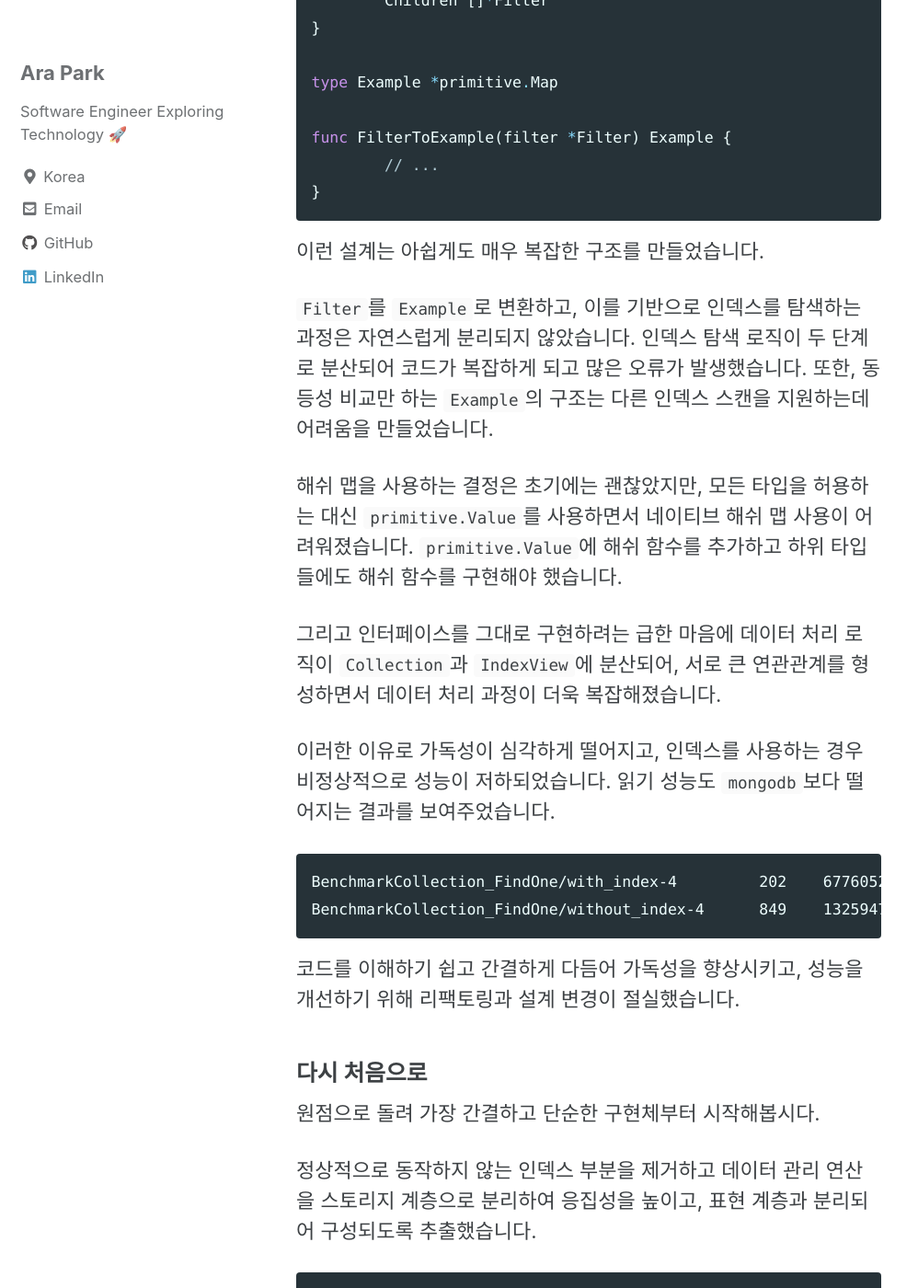
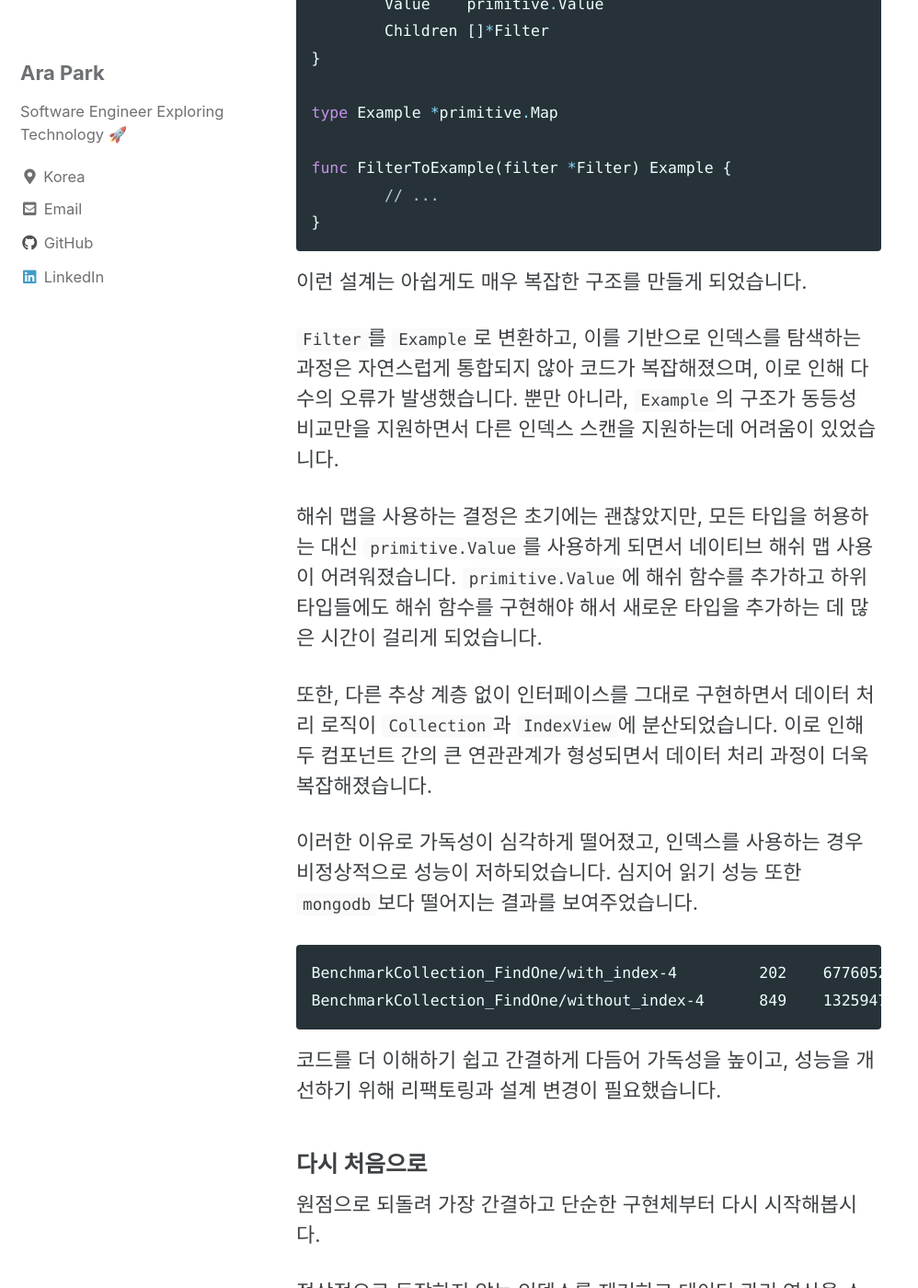
Before and after one commit to siyul-park/siyul-park.github.io, a Jekyll site: the page built from _posts/2024-01-14-develop-in-memory-document-database-with-index.md, in a window 1280 px wide and 1400 px high, scrolled down 3792 px. Shown: the whole window at 92% size, without its empty margins (0-998 px from the left). Built offline with Jekyll 4.4.1, drawn with Linux system fonts in a browser that asks for light colours; cached includes are drawn as plain includes; comment, search, counter and statistics services are not loaded; some of the changed text lies outside the part shown.

Commit message:
fix: improve readability

````diff
--- a/_posts/2024-01-14-develop-in-memory-document-database-with-index.md
+++ b/_posts/2024-01-14-develop-in-memory-document-database-with-index.md
@@ -7,7 +7,7 @@ categories: database
 
 [uniflow](https://github.com/siyul-park/uniflow)은 Stand-Alone 지원과 효과적인 테스트를 위해 인메모리 도큐먼트 데이터베이스인 `memdb`를 제공합니다. 이는 개발 및 테스트 환경에서 `mongodb`를 대체하여 빠르고 간편한 환경 구성을 위해 설계되었습니다.
 
-`mongodb`를 테스트 환경에서 사용할 때는 각 테스트 간 독립성을 유지하기 위해 개별적으로 `mongodb` 인스턴스를 활용했습니다. 테스트 속도를 향상시키기 위해 인스턴스 풀과 `memory` 모드를 활용했지만, 새로운 `mongodb` 인스턴스를 생성하는 데 걸리는 시간이 길어 원하는 성능을 얻지는 못했습니다.
+`mongodb`를 테스트 환경에서 사용할 때는 각 테스트 간 독립성을 유지하기 위해 개별적으로 `mongodb` 인스턴스를 사용했습니다. 테스트 속도를 향상시키기 위해 인스턴스 풀과 `memory` 모드를 활용했지만, 새로운 `mongodb` 인스턴스를 생성하는 데 시간이 오래 걸려 원하는 성능을 얻지는 못했습니다.
 
 ```shell
 BenchmarkCollection_InsertOne-4    	       1	1412007646 ns/op	  896992 B/op	    4648 allocs/op
@@ -68,7 +68,7 @@ type IndexModel struct {
 }
 ```
 
-초기에는 인터페이스를 설계할 때 어떤 타입이든 받을 수 있도록 `interface{}`를 사용했지만, 이로 인해 너무 많은 타입에 대응하기 어려웠고, `reflection` 사용이 빈번하여 성능이 감소했습니다. 이에 따라 명확한 타입 정의가 필요하다고 판단하여 `BSON`과 유사한 `Boolean`, `Integer`, `Float`, `String`, `Map`, `Slice`, `Binary`를 지원하기로 결정했습니다. 이 값들은 공통 인터페이스인 `primitive.Value`를 구현합니다.
+인터페이스를 설계할 때 초기에는 `interface{}`를 사용하여 모든 타입을 수용했습니다. 그러나 많은 타입에 일일이 대응이 필요했고 `reflection` 사용으로 성능 저하가 발생했습니다. 이에 따라 `BSON`과 유사한 `Boolean`, `Integer`, `Float`, `String`, `Map`, `Slice`, `Binary`를 명확히 정의하게 되었습니다. 이들은 공통 인터페이스인 `primitive.Value`를 구현합니다. 그리고 자원 공유로 발생하는 문제를 최소화하고, 안정적으로 `Map`의 키로 사용될 수 있도록 `immutable`하게 설계되었습니다.
 
 ```go
 type Value interface {
@@ -78,9 +78,9 @@ type Value interface {
 }
 ```
 
-문서를 저장하고 인덱싱하기 위해 처음에 고려한 방법은 해쉬 맵을 사용하는 것이었습니다. 해쉬 맵은 인덱스 유니크 스캔 이외의 다른 스캔 방식을 지원하기 어렵지만, 인덱스 키가 동일한 값을 찾는 경우가 가장 많아 다른 스캔 방식을 지원할 필요성이 크지 않았습니다. 개발 및 테스트 데이터가 적어 해시 충돌도 적을 것으로 예상되었습니다. 또한, `go`에서 네이티브로 지원하는 `map`을 그대로 활용할 수 있어 개발이 용이했습니다.
+문서를 저장하고 인덱싱하기 위해 처음에 고려한 방법은 해쉬 맵을 사용하는 것이었습니다. 해쉬 맵은 인덱스 유니크 스캔 이외의 다른 스캔 방식을 지원하기 어렵지만, 기능적으로 동일한 값을 찾는 경우가 가장 많아 다른 스캔 방식을 지원할 필요성이 크지 않았습니다. 개발 및 테스트시에 데이터 수가 적어 해시 충돌도 적을 것으로 예상되었습니다. 또한, `go`에서 네이티브로 지원하는 `map`을 그대로 활용할 수 있어 개발이 용이했습니다.
 
-문서를 탐색하기 위해 `SQL`의 `WHERE` 절을 `AST`로 변환한 것과 유사한 `Filter`를 `Example`로 만들었습니다. `Example`는 인덱스 키와 그에 해당하는 값을 가지고 있는 `map`이며, 탐색을 원하는 문서의 부분집합이었습니다. 인덱스 유니크 스캔만을 고려했기 때문에 이런 단순한 구조로 인덱스를 탐색할 수 있을 것으로 가정했습니다. `Filter`가 `Example`로 변환된 후에는 해당 `Example`를 기반으로 어떻게 인덱스를 탐색할지 결정하게 됩니다.
+문서를 탐색하기 위해 `SQL`의 `WHERE` 절을 `AST`로 변환한 것과 유사한 `Filter`를 `Example`로 만들었습니다. `Example`는 인덱스 키와 그에 해당하는 값을 가지고 있는 `map`이며, 탐색을 원하는 문서의 부분 집합이었습니다. `Filter`가 `Example`로 변환된 후에는 이를 기반으로 어떻게 인덱스를 탐색할지 결정하게 됩니다. 인덱스 유니크 스캔에 중점을 두어 이런 단순한 구조로 인덱스를 탐색할 수 있다고 생각했습니다.
 
 ```go
 type Filter struct {
@@ -97,28 +97,28 @@ func FilterToExample(filter *Filter) Example {
 }
 ```
 
-이런 설계는 아쉽게도 매우 복잡한 구조를 만들었습니다.
+이런 설계는 아쉽게도 매우 복잡한 구조를 만들게 되었습니다.
 
-`Filter`를 `Example`로 변환하고, 이를 기반으로 인덱스를 탐색하는 과정은 자연스럽게 분리되지 않았습니다. 인덱스 탐색 로직이 두 단계로 분산되어 코드가 복잡하게 되고 많은 오류가 발생했습니다. 또한, 동등성 비교만 하는 `Example`의 구조는 다른 인덱스 스캔을 지원하는데 어려움을 만들었습니다.
+`Filter`를 `Example`로 변환하고, 이를 기반으로 인덱스를 탐색하는 과정은 자연스럽게 통합되지 않아 코드가 복잡해졌으며, 이로 인해 다수의 오류가 발생했습니다. 뿐만 아니라, `Example`의 구조가 동등성 비교만을 지원하면서 다른 인덱스 스캔을 지원하는데 어려움이 있었습니다.
 
-해쉬 맵을 사용하는 결정은 초기에는 괜찮았지만, 모든 타입을 허용하는 대신 `primitive.Value`를 사용하면서 네이티브 해쉬 맵 사용이 어려워졌습니다. `primitive.Value`에 해쉬 함수를 추가하고 하위 타입들에도 해쉬 함수를 구현해야 했습니다.
+해쉬 맵을 사용하는 결정은 초기에는 괜찮았지만, 모든 타입을 허용하는 대신 `primitive.Value`를 사용하게 되면서 네이티브 해쉬 맵 사용이 어려워졌습니다. `primitive.Value`에 해쉬 함수를 추가하고 하위 타입들에도 해쉬 함수를 구현해야 해서 새로운 타입을 추가하는 데 많은 시간이 걸리게 되었습니다.
 
-그리고 인터페이스를 그대로 구현하려는 급한 마음에 데이터 처리 로직이 `Collection`과 `IndexView`에 분산되어, 서로 큰 연관관계를 형성하면서 데이터 처리 과정이 더욱 복잡해졌습니다.
+또한, 다른 추상 계층 없이 인터페이스를 그대로 구현하면서 데이터 처리 로직이 `Collection`과 `IndexView`에 분산되었습니다. 이로 인해 두 컴포넌트 간의 큰 연관관계가 형성되면서 데이터 처리 과정이 더욱 복잡해졌습니다.
 
-이러한 이유로 가독성이 심각하게 떨어지고, 인덱스를 사용하는 경우 비정상적으로 성능이 저하되었습니다. 읽기 성능도 `mongodb`보다 떨어지는 결과를 보여주었습니다.
+이러한 이유로 가독성이 심각하게 떨어졌고, 인덱스를 사용하는 경우 비정상적으로 성능이 저하되었습니다. 심지어 읽기 성능 또한 `mongodb`보다 떨어지는 결과를 보여주었습니다.
 
 ```shell
 BenchmarkCollection_FindOne/with_index-4         202    6776052 ns/op   211865 B/op    6044 allocs/op
 BenchmarkCollection_FindOne/without_index-4      849    1325947 ns/op    27821 B/op     839 allocs/op
 ```
 
-코드를 이해하기 쉽고 간결하게 다듬어 가독성을 향상시키고, 성능을 개선하기 위해 리팩토링과 설계 변경이 절실했습니다.
+코드를 더 이해하기 쉽고 간결하게 다듬어 가독성을 높이고, 성능을 개선하기 위해 리팩토링과 설계 변경이 필요했습니다.
 
 ### 다시 처음으로
 
-원점으로 돌려 가장 간결하고 단순한 구현체부터 시작해봅시다.
+원점으로 되돌려 가장 간결하고 단순한 구현체부터 다시 시작해봅시다.
 
-정상적으로 동작하지 않는 인덱스 부분을 제거하고 데이터 관리 연산을 스토리지 계층으로 분리하여 응집성을 높이고, 표현 계층과 분리되어 구성되도록 추출했습니다.
+정상적으로 동작하지 않는 인덱스를 제거하고 데이터 관리 연산을 스토리지 계층으로 분리하여 응집성을 높이며, 표현 계층과 분리하여 구성하도록 추출했습니다.
 
 ```go
 type Section struct {
@@ -185,15 +185,13 @@ func (c *Collection) FindMany(_ context.Context, filter *database.Filter, opts .
 }
 ```
 
-이 간소화된 데이터베이스 모델은 기본 키와 문서를 저장하며, 모든 문서를 탐색하여 조건에 맞는 문서를 찾습니다. 심지어 기본 키로 검색하는 경우에도 동일합니다.
+간소화된 데이터베이스 모델은 기본 키와 문서를 맵에 저장하며, 모든 문서를 탐색하여 조건에 맞는 문서를 찾습니다. 심지어 기본 키로 검색하는 경우에도 동일하게 모든 문서를 탐색합니다.
 
 ### 인덱싱과 역 인덱싱
 
-이 간단하지만 다소 기본적인 데이터베이스를 개선해봅시다.
+이 간단하지만 다소 기본적인 데이터베이스를 개선해봅시다. 모든 문서를 순회하는 대신에 인덱스를 활용하여 효율적으로 문서를 찾을 수 있습니다.
 
-모든 문서를 순회하는 대신에 인덱스를 활용하여 효율적으로 문서를 찾을 수 있습니다.
-
-인덱스를 트리로 구현했는데, 각 브랜치 노드에는 인덱스 키 값을, 리프 노드에는 기본 키를 저장했습니다. 이전에 사용한 해쉬 맵과는 달리 각 노드는 `red-black tree`를 활용했습니다. `b+ tree`가 더 적합한 경우도 있었지만, 적절한 라이브러리를 찾지 못해 `red-black tree`를 선택하게 되었습니다. 트리를 사용함으로써 해쉬 함수를 제거하고 `Filter`와 일치 여부를 확인하기 위해 사용되는 비교 연산으로 대체할 수 있었습니다.
+인덱스는 트리로 구현했는데, 각 브랜치 노드에는 인덱스 키 값을, 리프 노드에는 기본 키를 저장했습니다. 이전에 사용한 해쉬 맵과는 달리 각 노드는 `red-black tree`를 활용했습니다. `b+ tree`가 더 적합한 경우도 있었지만, 적절한 라이브러리를 찾지 못해 `red-black tree`를 선택하게 되었습니다. 트리를 사용함으로써 `primitive.Value`에 있던 해쉬 함수를 제거하고 `Filter`와 일치 여부를 확인하기 위해 사용되는 비교 연산으로 대체할 수 있었습니다.
 
 ```go
 type Section struct {
@@ -204,7 +202,7 @@ type Section struct {
 }
 ```
 
-그리고 인덱스의 제약 조건인 `Constraint`을 정의합니다. 이 `Constraint`는 `IndexModel`과 유사하지만 스토리지 계층을 위한 세부적인 정의를 제공합니다. 복합 인덱스(Composite Index), 유니크 인덱스(Unique Index), 부분 인덱스(Partial Index)를 지원할 것입니다.
+그리고 인덱스의 제약 조건인 `Constraint`을 정의했습니다. 이 `Constraint`는 `IndexModel`과 유사하지만 스토리지 계층을 위한 세부적인 정의를 제공합니다. 더불어, 복합 인덱스(Composite Index), 유니크 인덱스(Unique Index), 부분 인덱스(Partial Index)를 지원하도록 구현되었습니다.
 
 ```go
 type Constraint struct {
@@ -215,7 +213,7 @@ type Constraint struct {
 }
 ```
 
-인덱싱은 트리 구조를 따라 내려가며 인덱스 키에 맞는 노드를 생성하고, 리프 노드에 도달하면 해당 리프 노드에 기본 키를 삽입합니다. 유니크 인덱스인 경우 리프 노드에 두 개 이상의 기본 키가 들어 있으면 충돌이 발생합니다.
+인덱싱은 트리 구조를 따라 내려가며 인덱스 키에 맞는 노드를 생성하고, 리프 노드에 도달하면 해당 리프 노드에 기본 키를 삽입합니다. 유니크 인덱스이고 리프 노드에 두 개 이상의 기본 키가 들어 있으면 충돌이 발생합니다.
 
 이 과정의 시간 복잡도는 O(N * D * log(K))입니다. 여기서 N은 `Constraint`의 수이고, D은 각 `Constraint`에서의 키의 개수인 인덱스의 깊이 입니다. 그리고 K은 이 인덱스 노드에 저장되어 있는 유일한 키의 개수인 카디널리티입니다.
 
@@ -318,9 +316,9 @@ func (s *Section) unindex(doc *primitive.Map) {
 
 구성된 인덱스를 탐색하여 문서를 찾아보겠습니다. 인덱스 키가 최소값과 최대값 범위 내에 위치하는 하위 인덱스 노드들을 병합하여 새로운 인덱스를 생성합니다. 이를 통해 인덱스의 깊이를 줄여가며 후보군을 좁혀나갈 수 있습니다.
 
-범위 내의 키를 찾기 위해 인덱스 전체를 탐색했습니다. 이웃 노드 간에 연결된 `b+ tree`와 같은 자료구조를 활용하면 인덱스 범위 스캔(Index Range Scan)을 효율적으로 수행할 수 있습니다.
+범위 내의 키를 찾기 위해 인덱스 전체를 탐색했습니다. 이웃 노드 간에 연결된 `b+ tree`와 같은 자료구조를 활용하면 인덱스 범위 스캔(Index Range Scan)을 지원하여 탐색을 효율적으로 수행할 수 있습니다.
 
-이 인덱스 풀 스캔(Index Full Scan)은 O(K)의 시간 복잡도를 가집니다.
+구현된 인덱스 풀 스캔(Index Full Scan)은 평균적으로 O(K)의 시간 복잡도를 가집니다. 그러나 최악의 경우 하위 인덱스를 병합하는 과정이 필요해 O(D * K)의 시간 복잡도를 가집니다.
 
 ```go
 func (s *Section) Scan(name string, min, max primitive.Value) (*Sector, bool) {
@@ -383,9 +381,7 @@ func (s *Sector) Scan(key string, min, max primitive.Value) (*Sector, bool) {
 }
 ```
 
-최소값과 최대값이 동일한 경우, 인덱스 풀 스캔 대신 인덱스 유니크 스캔(Index Unique Scan)을 사용하여 더 효율적으로 결과를 찾을 수 있도록 개선할 수 있습니다.
-
-인덱스 유니크 스캔은 O(log(K))의 시간 복잡도를 가져 인덱스 풀 스캔보다 더 빠르게 결과를 찾을 수 있습니다.
+최소값과 최대값이 동일한 경우, 인덱스 풀 스캔 대신 O(log(K))의 시간 복잡도를 가진 인덱스 유니크 스캔(Index Unique Scan)을 사용하여 더 효율적으로 결과를 찾을 수 있도록 개선할 수 있습니다.
 
 ```go
 func (s *Sector) Scan(key string, min, max primitive.Value) (*Sector, bool) {
@@ -409,9 +405,9 @@ func (s *Sector) Scan(key string, min, max primitive.Value) (*Sector, bool) {
 }
 ```
 
-제한된 인덱스 범위 내의 모든 문서를 순회하기 위해 리프 노드까지 이동하여 모든 노드들을 병합한 후, 해당 리프 노드에 저장된 기본 키를 활용하여 문서를 검색합니다.
+제한된 인덱스 범위 내의 있는 모든 문서를 순회하기 위해 리프 노드까지 이동하여 모든 노드들을 병합한 후, 해당 리프 노드에 저장된 기본 키를 활용하여 문서를 검색합니다.
 
-인덱스 범위에 있는 모든 문서를 순회하는 것은 O(D * log(K))의 시간 복잡도를 가집니다.
+인덱스 범위에 있는 모든 문서를 순회하는 것은 O(D * K)의 시간 복잡도를 가집니다.
 
 ```go
 func (s *Sector) Range(f func(doc *primitive.Map) bool) {
@@ -437,11 +433,11 @@ func (s *Sector) Range(f func(doc *primitive.Map) bool) {
 
 ### 실행 계획
 
-`Filter`을 바탕으로 인덱스를 어떻게 탐색할지를 결정해야 합니다.
+이제 `Filter`을 바탕으로 인덱스를 어떻게 탐색할지를 결정해야 합니다.
 
-`Example`과는 달리, `executionPlan`은 인덱스 탐색 방법을 명확히 규정합니다. 이를 통해 여러 곳에 퍼진 암묵적인 개념을 명확히 표현하고, 관련 로직을 응집시켜 복잡성을 줄일 수 있었습니다. 그리고 훨씬 유연한 구조를 가질수 있게 되었죠.
+`Example`과는 달리, `executionPlan`은 인덱스 탐색 방법을 명확히 규정합니다. 이를 통해 여러 곳에 퍼진 암묵적인 개념을 명확히 표현하고, 관련 로직을 응집시켜 복잡성을 줄일 수 있었습니다. 더불어, 관심사를 분리하여 훨씬 유연한 구조를 가질 수 있게 되었죠.
 
-`executionPlan` 특정한 인덱스 키의 범위를 가지고 있고 다음에 실행할 `executionPlan`을 갖습니다.
+`executionPlan`은 특정한 인덱스 키의 범위를 가지고 있고 다음에 실행할 `executionPlan`을 갖습니다.
 
 ```go
 type executionPlan struct {
@@ -546,11 +542,11 @@ func newExecutionPlan(keys []string, filter *database.Filter) *executionPlan {
 
 ### 문서 검색
 
-이제 `Filter`가 주어지면 인덱스를 활용할 수 있습니다. 각 `Constraint` 을 순회하여 `executionPlan`을 만들고, 그에 따라 인덱스를 스캔하여 조건에 맞는 문서를 수집합니다.
+이제 `Filter`가 주어지면 인덱스를 활용하여 문서를 검색할 수 있습니다. 각 `Constraint` 을 순회하여 `executionPlan`을 만들고, 그에 따라 인덱스를 스캔하여 조건에 맞는 문서를 수집합니다.
 
 대부분의 경우에는 인덱스 스캔을 사용하면 테이블 풀 스캔이 필요하지 않지만, 부분 인덱스를 활용하는 경우 모든 문서가 인덱싱되어 있지 않을 수 있어 추가적으로 테이블 풀 스캔을 수행해야 합니다.
 
-`Filter`을 더 지능적으로 활용하여 부분 인덱스를 사용했을 때에도 테이블 풀 스캔을 피하도록 할 수 있지만, 현재는 최대한 간단한 구현을 유지하고 있고 반드시 필요한 기능이 아니라 이를 생략했습니다.
+`Filter`을 더 지능적으로 활용하여 부분 인덱스를 사용했을 때에도 테이블 풀 스캔을 피하도록 할 수 있지만, 현재는 최대한 간단한 구현을 유지하고 있으며, 반드시 필요한 기능이 아니라 이를 생략했습니다.
 
 ```go
 func (c *Collection) FindMany(_ context.Context, filter *database.Filter, opts ...*database.FindOptions) ([]*primitive.Map, error) {
````
Also changed, not shown: other parts of _posts/2024-01-14-develop-in-memory-document-database-with-index.md (+4 -4 lines).
